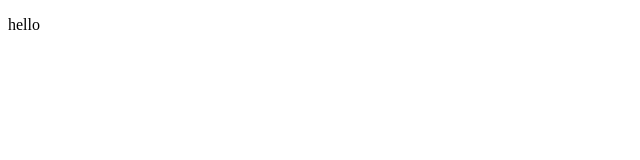
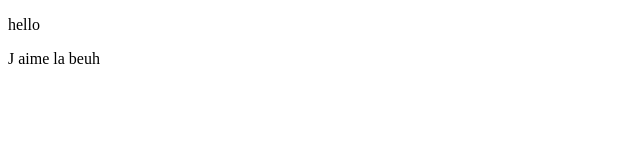
Before and after one commit to velonjarajoevin-beep/Projet-vacances, a plain HTML site: page index.html in a window 1280 px wide. Shown: the full height of the page, 0-640 px from the left. Drawn offline with Linux system fonts and the light colour scheme.

Commit message:
new version

```diff
--- a/index.html
+++ b/index.html
@@ -7,5 +7,6 @@
 </head>
 <body>
     <p>hello</p>
+    <p>J aime la beuh</p>
 </body>
 </html>
```
